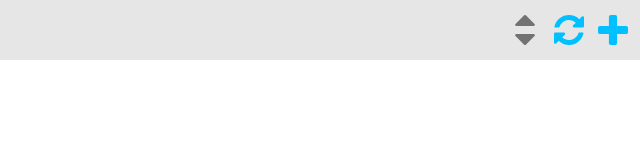
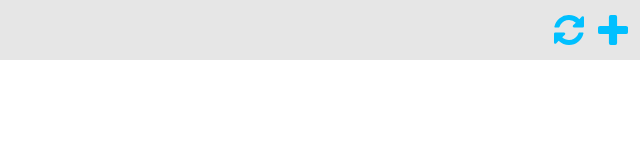
Before and after one commit to chshchnkv/countr, a website: page src/index.html in a window 1280 px wide. Shown: the full height of the page, 640-1280 px from the left. Drawn offline with nearby package versions, Linux system fonts and the light colour scheme; files that its build step writes are made by us from their sources.

Commit message:
Временно скрыл сортировку

```diff
--- a/src/index.html
+++ b/src/index.html
@@ -35,7 +35,7 @@
     <h1 class="countr-header__title">countr<span class="countr-header__current-game"></span></h1>
 
     <div class="countr-header__buttons">
-      <div class="countr-header__button  countr-header__sort  countr-btn">
+      <div class="countr-header__button  countr-header__sort  countr-btn  invisible">
         <svg xmlns="http://www.w3.org/2000/svg" width="41.125" height="30" viewBox="0 0 41.125 62.594">
           <switch>
             <g>
```
